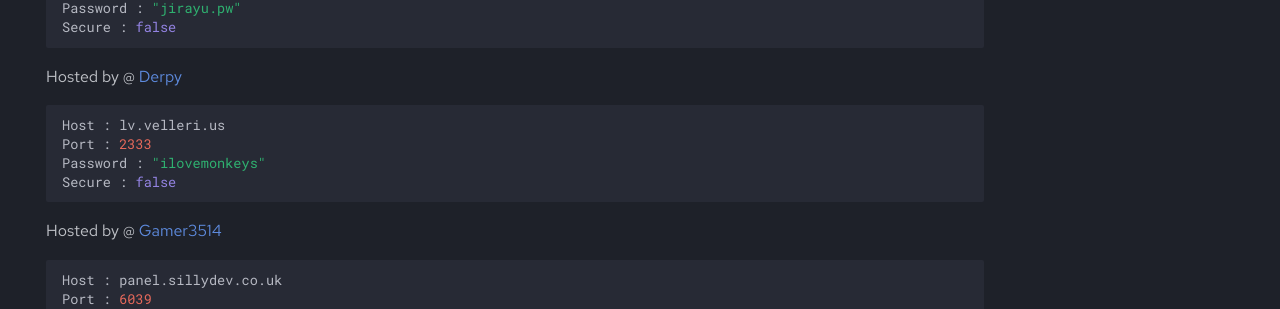
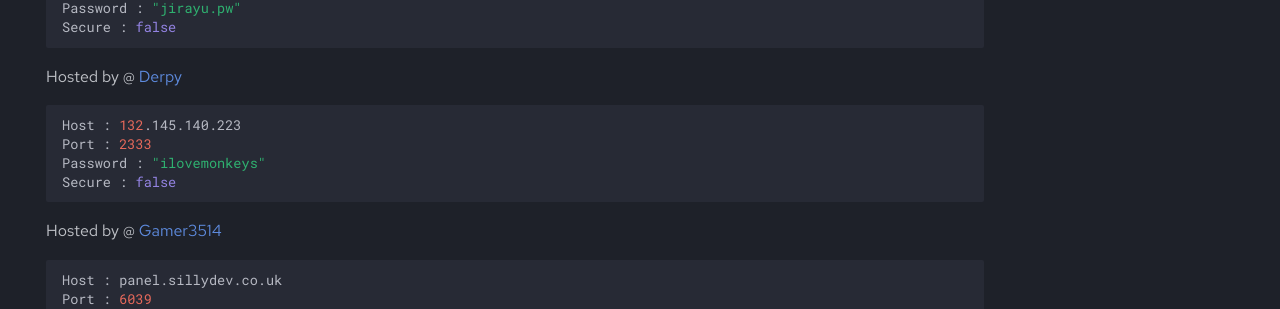
Before and after one commit to DarrenOfficial/lavalink-list, an MkDocs documentation site: the page built from docs/NoSSL/lavalink-without-ssl.md, in a window 1280 px wide and 900 px high, scrolled down 4067 px. Shown: the part 455-764 px from the top of the window. Built offline with MkDocs 1.6.1 and Material for MkDocs 9.7.7, drawn with Linux system fonts in a browser that asks for light colours; comment, search, counter and statistics services are not loaded.

Commit message:
Update lavalink-without-ssl.md (#316)
Changed the website to a discord server & changed lv.velleri.us to just
an ip (domain expired)

````diff
--- a/docs/NoSSL/lavalink-without-ssl.md
+++ b/docs/NoSSL/lavalink-without-ssl.md
@@ -231,9 +231,9 @@ Password : "jirayu.pw"
 Secure : false
 ```
 
-Hosted by @ [Derpy](https://velleri.us)
+Hosted by @ [Derpy](https://discord.gg/2kR7FnVUcH/)
 ```bash
-Host : lv.velleri.us
+Host : 132.145.140.223
 Port : 2333
 Password : "ilovemonkeys"
 Secure : false
````
